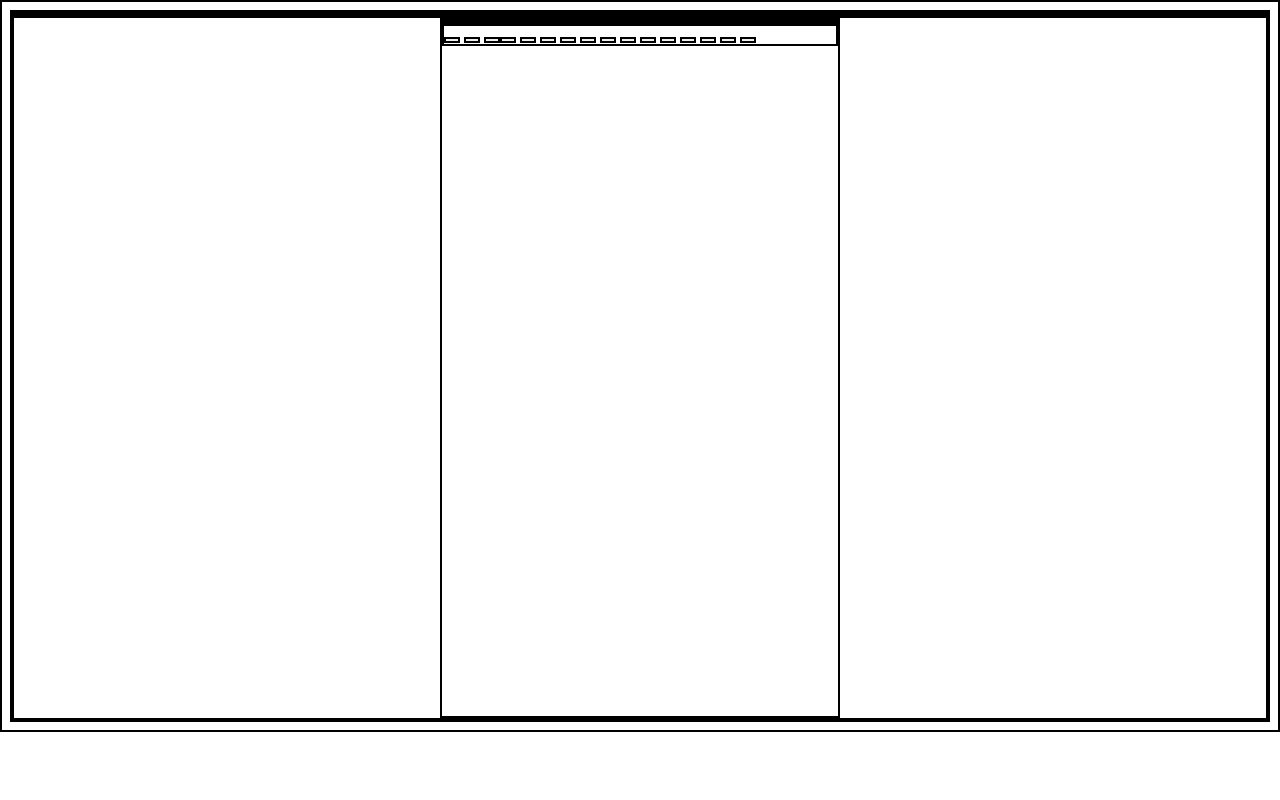
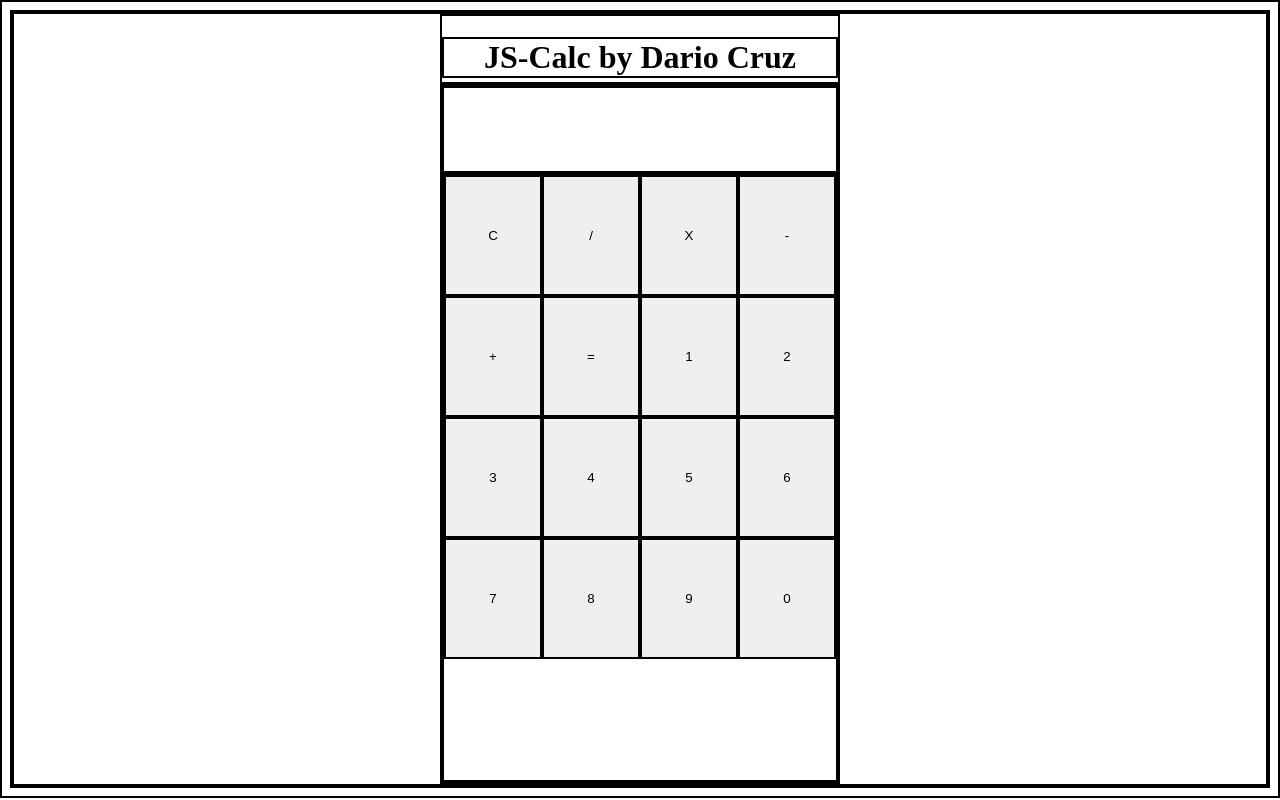
Before and after one commit to dario-cruz/js-calc, a plain HTML site: page index.html in a window 1280 px wide. Drawn offline with Linux system fonts and the light colour scheme.

Commit message:
Add grid params to elements

```diff
--- a/index.html
+++ b/index.html
@@ -10,26 +10,28 @@
 </head>
 <body>
     <div class="borderbox">
-        <div class="titlebox"></div>
+        <div class="titlebox">
+            <h1>JS-Calc by Dario Cruz</h1>
+        </div>
         <div class="calcbox">
             <div class="compuview"></div>
-            <div class="button box">
-                <button id="C"></button>
-                <button id="divide"></button>
-                <button id="multiply"></buton>
-                <button id="subtract"></button>
-                <button id="addition"></button>
-                <button id="equal"></button>
-                <button id="one"></button>
-                <button id="two"></button>
-                <button id="three"></button>
-                <button id="four"></button>
-                <button id="five"></button>
-                <button id="six"></button>
-                <button id="seven"></button>
-                <button id="eight"></button>
-                <button id="nine"></button>
-                <button id="zero"></button>
+            <div class="buttonbox">
+                <button id="C">C</button>
+                <button id="divide">/</button>
+                <button id="multiply">X</button>
+                <button id="subtract">-</button>
+                <button id="addition">+</button>
+                <button id="equal">=</button>
+                <button id="one">1</button>
+                <button id="two">2</button>
+                <button id="three">3</button>
+                <button id="four">4</button>
+                <button id="five">5</button>
+                <button id="six">6</button>
+                <button id="seven">7</button>
+                <button id="eight">8</button>
+                <button id="nine">9</button>
+                <button id="zero">0</button>
             </div>
         </div>
     </div>
--- a/styles.css
+++ b/styles.css
@@ -2,11 +2,35 @@
     box-sizing: border-box;
     border: solid black 2px;
 }
+.titlebox {
+    width: 400px;
+    height: 70px;
+    margin-left: auto;
+    margin-right: auto;
+}
+
+.titlebox h1 {
+    text-align: center;
+
+}
 
 .calcbox {
-    /* display: flex; */
+    display: grid;
     margin-left: auto;
     margin-right: auto;
     width: 400px;
     height: 700px;
+    grid-template-columns: 1;
+    grid-template-rows: 8;
 }
+
+.compuview {
+    grid-row: 1 / 2;
+}
+
+.buttonbox {
+    grid-row: 2 / 8;
+    display: grid;
+    grid-template-columns: repeat(4, 1fr);
+    grid-template-rows: repeat(5, 1fr);
+}
```
